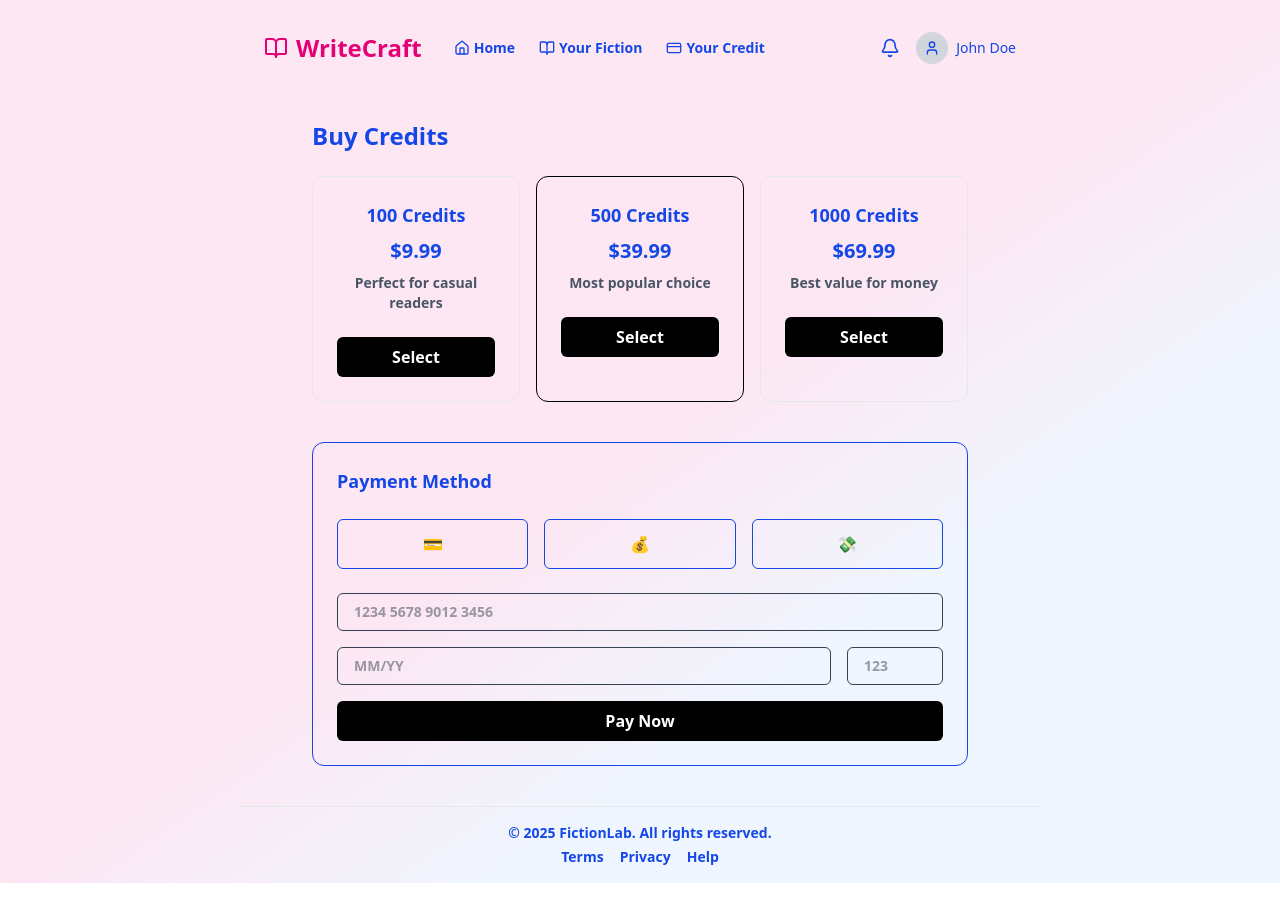
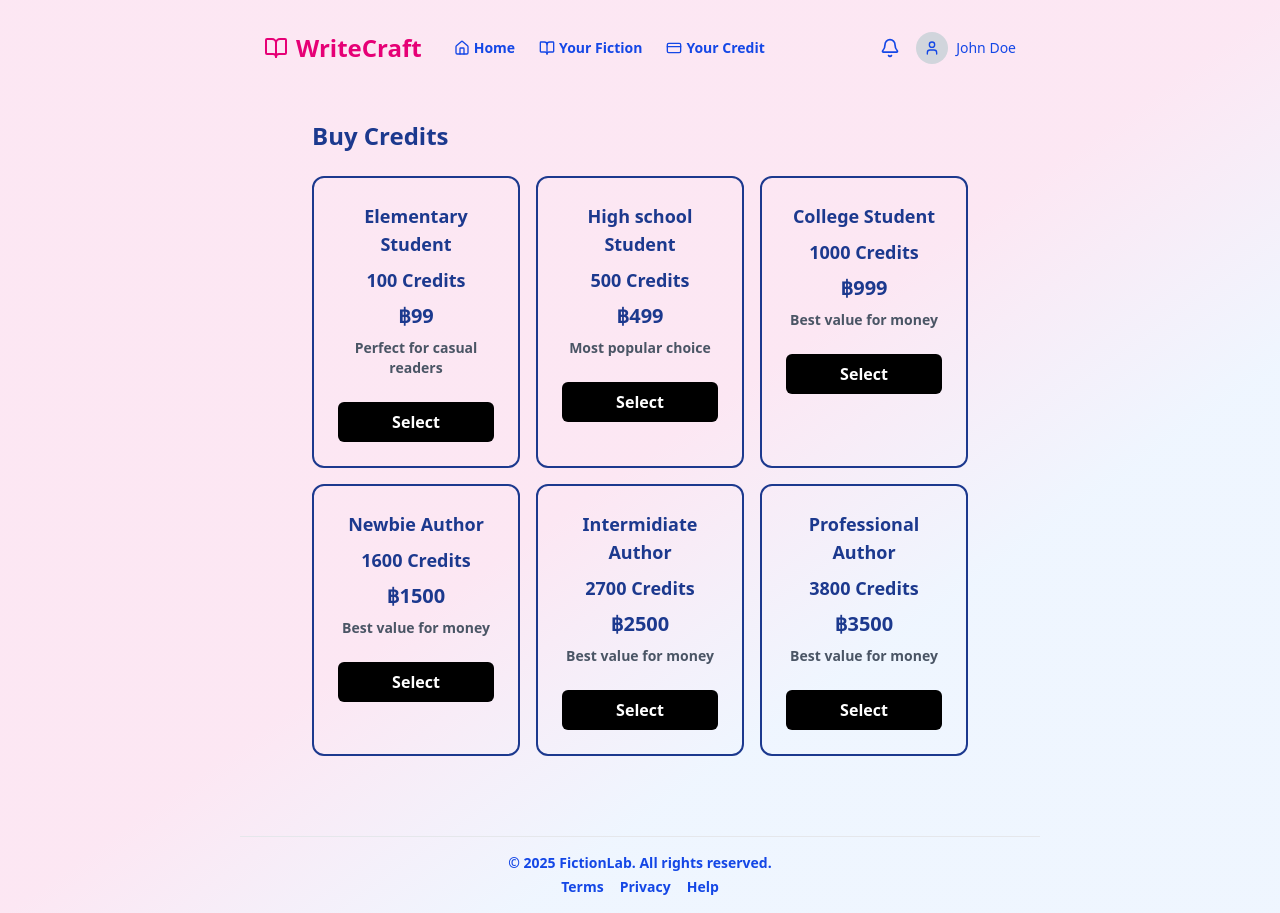
Before and after one commit to patkamon/kwi-saas, a Next.js app: page /credit in a window 1280 px wide. Before the commit the page ends 883 px from the top, so only its background shows below. Built offline with nearby package versions, Linux system fonts and the light colour scheme.

Commit message:
edit credit page

```diff
--- a/src/app/credit/page.tsx
+++ b/src/app/credit/page.tsx
@@ -1,60 +1,45 @@
+'use client';
+import { useState } from 'react';
+
 export default function BuyCreditsPage() {
+  const [plans , setPlans] = useState([
+    { packageName: 'Elementary Student', amount: '100 Credits', price: '฿99', desc: 'Perfect for casual readers', selected: false },
+    { packageName: 'High school Student', amount: '500 Credits', price: '฿499', desc: 'Most popular choice', selected: false },
+    { packageName: 'College Student', amount: '1000 Credits', price: '฿999', desc: 'Best value for money', selected: false },
+    { packageName: 'Newbie Author', amount: '1600 Credits', price: '฿1500', desc: 'Best value for money', selected: false },
+    { packageName: 'Intermidiate Author', amount: '2700 Credits', price: '฿2500', desc: 'Best value for money', selected: false },
+    { packageName: 'Professional Author', amount: '3800 Credits', price: '฿3500', desc: 'Best value for money', selected: false },
+  ])
+
+  function onSelectPlan(selectedPlan) {
+    const updatedPlans = plans.map(plan =>
+      plan.packageName === selectedPlan.packageName
+        ? { ...plan, selected: true }
+        : { ...plan, selected: false }
+    );
+    setPlans(updatedPlans);
+  }
+
   return (
     <div >
-
       {/* Buy Credits Section */}
       <main className="px-6 py-10 max-w-4xl mx-auto">
-        <h2 className="text-2xl font-bold mb-6">Buy Credits</h2>
+        <h2 className="text-2xl font-bold mb-6 text-blue-900">Buy Credits</h2>
         <div className="grid grid-cols-1 md:grid-cols-3 gap-4 mb-10">
-          {[
-            { amount: '100 Credits', price: '$9.99', desc: 'Perfect for casual readers', selected: false },
-            { amount: '500 Credits', price: '$39.99', desc: 'Most popular choice', selected: true },
-            { amount: '1000 Credits', price: '$69.99', desc: 'Best value for money', selected: false },
-          ].map((plan, idx) => (
+          {plans.map((plan, idx) => (
             <div
               key={idx}
-              className={`border rounded-xl p-6 space-y-2 text-center hover:border-black ${plan.selected ? 'border-black' : 'border-gray-200'}`}
+              className={`rounded-xl text-blue-900 p-6 space-y-2 text-center border-2 ${plan.selected ? 'border-pink-600' : 'border-blue-900 hover:border-pink-400'}`}
             >
+              <div className="text-lg font-semibold">{plan.packageName}</div>
               <div className="text-lg font-semibold">{plan.amount}</div>
               <div className="text-xl font-bold">{plan.price}</div>
               <div className="text-sm text-gray-600">{plan.desc}</div>
-              <button className="mt-4 w-full py-2 bg-black text-white rounded-md font-semibold">Select</button>
+              <button onClick={() => onSelectPlan(plan)} className={`hover:cursor-pointer mt-4 w-full py-2 text-white rounded-md font-semibold hover:bg-pink-600 ${plan.selected ? 'bg-pink-600' : 'bg-black'}`}>Select</button>
             </div>
           ))}
         </div>
-
-        {/* Payment Section */}
-        <div className="border rounded-xl p-6 space-y-6">
-          <h3 className="font-semibold text-lg">Payment Method</h3>
-          <div className="flex space-x-4">
-            <button className="border rounded-md p-3 flex-1 text-center">💳</button>
-            <button className="border rounded-md p-3 flex-1 text-center">💰</button>
-            <button className="border rounded-md p-3 flex-1 text-center">💸</button>
-          </div>
-
-          <div className="space-y-4">
-            <input
-              type="text"
-              placeholder="1234 5678 9012 3456"
-              className="w-full border rounded-md px-4 py-2 text-sm text-gray-700"
-            />
-            <div className="flex space-x-4">
-              <input
-                type="text"
-                placeholder="MM/YY"
-                className="flex-1 border rounded-md px-4 py-2 text-sm text-gray-700"
-              />
-              <input
-                type="text"
-                placeholder="123"
-                className="w-24 border rounded-md px-4 py-2 text-sm text-gray-700"
-              />
-            </div>
-            <button className="w-full bg-black text-white py-2 rounded-md font-semibold">Pay Now</button>
-          </div>
-        </div>
       </main>
-
     </div>
   );
 }
```
